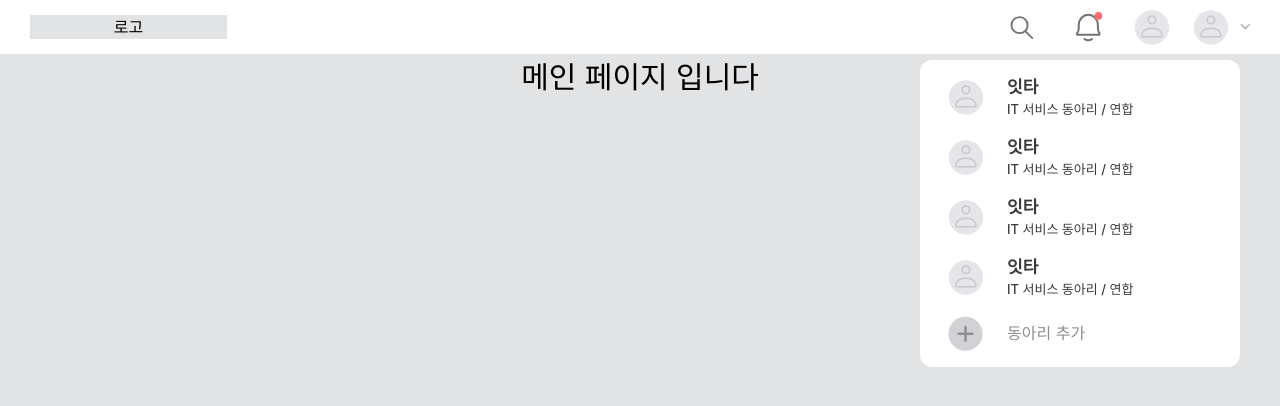
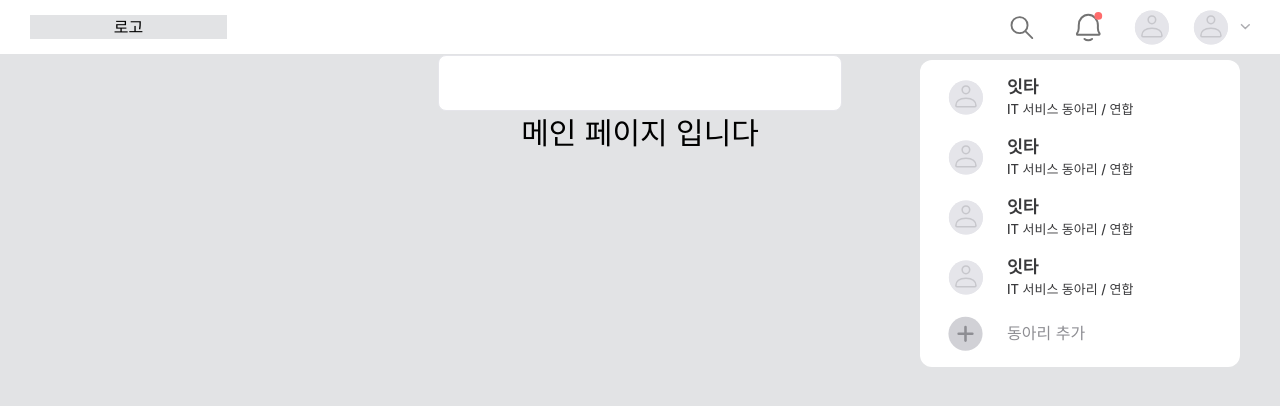
Before and after one commit to Cluting/cluting-frontend, a React (Create React App) app: page / in a window 1280 px wide. Shown: the top 406 px of the page. Built offline with nearby package versions, Linux system fonts and the light colour scheme; a web font is replaced by a local one.

Commit message:
✨ feat: input 공통 컴포넌트

```diff
--- a/src/App.tsx
+++ b/src/App.tsx
@@ -5,12 +5,14 @@ import { Route, Routes } from "react-router-dom";
 import Main from "./pages/Main";
 import Login from "./pages/Login";
 import SignUp from "./pages/SignUp";
+import Input from "./components/login/Input";
 
 export default function App() {
   return (
     <div className="App">
       <Header />
       <div className="bg-bg-100 h-screen w-full pt-[55px]">
+        <Input type="text" />
         <Routes>
           <Route path="/" element={<Main />} />
           <Route path="/login" element={<Login />} />
--- /dev/null
+++ b/src/components/login/Input.tsx
@@ -0,0 +1,30 @@
+interface InputProps {
+  type: React.HTMLInputTypeAttribute;
+  placeholder?: string;
+  required?: boolean;
+  maxLength?: number;
+  onClick?: (event: React.MouseEvent<HTMLInputElement>) => void;
+}
+
+export default function Input({
+  type,
+  placeholder,
+  required,
+  maxLength,
+  onClick
+}: InputProps) {
+  return (
+    <>
+      <input
+        type={type}
+        placeholder={placeholder}
+        maxLength={maxLength}
+        required={required}
+        onClick={(event: React.MouseEvent<HTMLInputElement>) => {
+          if (onClick) onClick(event);
+        }}
+        className="w-[404px] h-[56px] rounded-[8px] bg-white-100 border border-gray-200 text-gray-500 text-body pl-[14px] focus:outline-none focus:border-gray-900 focus:bg-gray-100 disabled:border-red-100 disabled:bg-gray-100"
+      />
+    </>
+  );
+}
--- a/src/pages/Main.tsx
+++ b/src/pages/Main.tsx
@@ -1,3 +1,3 @@
 export default function Main() {
-  return <div className="text-[30px]">메인 페이지 입니다</div>;
+  return <div className="text-[30px] ">메인 페이지 입니다</div>;
 }
--- a/tailwind.config.js
+++ b/tailwind.config.js
@@ -42,6 +42,7 @@ module.exports = {
         gray: {
           100: "#F2F2F7", //gray01
           200: "#E5E5EA", //gray02
+          500: "#AEAEB2", //gray05
           600: "#8E8E93", //gray06
           900: "#3A3A3C" //gray09
         },
@@ -58,7 +59,7 @@ module.exports = {
           950: "#1A212D"
         },
         red: {
-          100: "#FF6577"
+          100: "#FF5252"
         },
         bg: {
           100: "#E2E3E5"
```
Also changed, not shown: .eslintrc.js.
